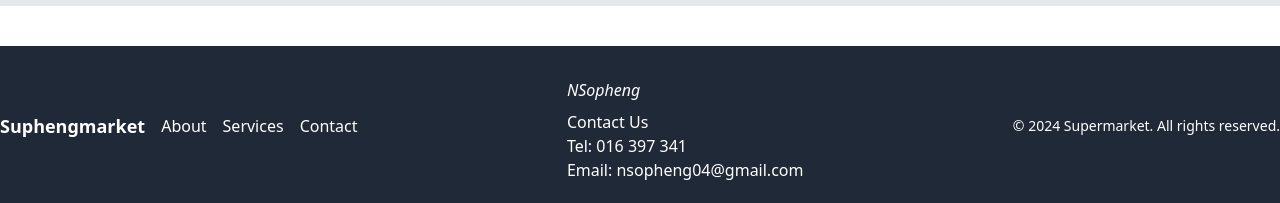
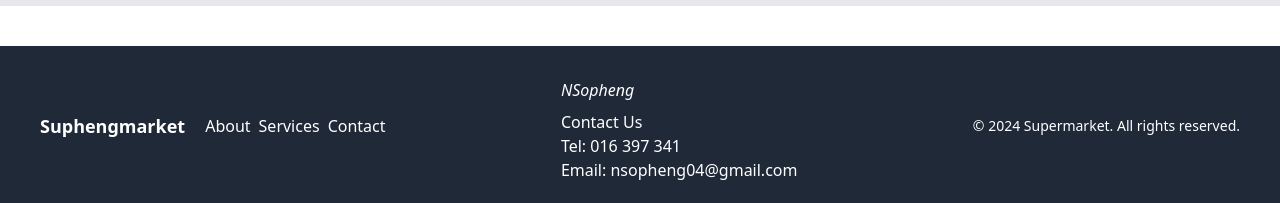
Before and after one commit to neatsopheng/E-commerce-store, a React (Vite) app: page / in a window 1280 px wide. Shown: the part 1181-1384 px from the top of the page. Built offline with nearby package versions, Linux system fonts and the light colour scheme; no server answers; the database is empty; what simple-zustand-devtools would draw is missing.

Commit message:
admin navbar

```diff
--- a/src/App.tsx
+++ b/src/App.tsx
@@ -3,6 +3,7 @@ import Footer from "./Pages/Footer";
 import ProductGrid from "./Pages/ProductGrid";
 import Sidebar from "./Pages/Sidebar";
 import NavbarOne from "./Pages/Navbar/NavbarOne";
+import { Toaster } from "sonner";
 
 function App() {
   return (
@@ -13,6 +14,7 @@ function App() {
       <main className="md:flex">
         <Sidebar />
         <ProductGrid />
+        <Toaster />
       </main>
 
       <footer>
--- a/src/Pages/Admin/AdminNavbar.tsx
+++ b/src/Pages/Admin/AdminNavbar.tsx
@@ -5,13 +5,13 @@ const AdminNavbar = () => {
     <div className="md:pl-20 md:pr-15 sticky top-[0] left-0 md:py-5 h-20 px-5 py-2  w-full z-10 flex gap-5 items-center justify-between border-b-4 border-b-slate-600 bg-slate-800">
       <Link to={'/admin'}>
         <h1 className="font-bold text-3xl md:text-4xl  whitespace-nowrap text-green-600 hover:text-green-300 transition duration-300">
-          PStore Admin
+          Admin page
         </h1>
       </Link>
-      <div className="flex flex-row md:flex-row items-center gap-1 md:gap-8">
+      {/* <div className="flex flex-row md:flex-row items-center gap-1 md:gap-8">
         <div className="text-white text-sm">Logged in as Admin1</div>
         <button className="border border-red-500 bg-red-500 text-white px-4 py-1 rounded-xl">Logout</button>
-      </div>
+      </div> */}
     </div>
   )
 }
--- a/src/Pages/Admin/Sidebar/AdminProduct.tsx
+++ b/src/Pages/Admin/Sidebar/AdminProduct.tsx
@@ -1,6 +1,6 @@
 import { CiEdit } from "react-icons/ci";
 import { FaTrash } from "react-icons/fa";
-import { toast, ToastContainer } from "react-toastify";
+import { toast } from "react-toastify";
 import "react-toastify/dist/ReactToastify.css";
 import { LuEye } from "react-icons/lu";
 import { Link } from "react-router-dom";
@@ -136,7 +136,6 @@ const AdminProduct = () => {
             )}
           </div>
 
-          <ToastContainer />
         </div>
       )}
     </>
--- a/src/Pages/Footer.tsx
+++ b/src/Pages/Footer.tsx
@@ -2,11 +2,11 @@ import React from 'react';
 
 const Footer: React.FC = () => {
   return (
-    <footer className="bg-gray-800 text-white py-6">
-      <div className="container  mx-auto flex flex-col md:flex-row gap-10 md:gap-0 justify-between items-center">
-        <div className="flex md:flex-row flex-col items-center space-x-4">
+    <footer className="bg-gray-800 w-screen text-white py-6">
+      <div className="container  mx-auto flex flex-col md:flex-row gap-5 md:gap-0 justify-between items-start md:items-center px-10">
+        <div className="flex md:flex-row flex-col items-center gap-5">
           <span className="text-lg font-semibold">Suphengmarket</span>
-          <nav className="space-x-4">
+          <nav className=" gap-2 flex flex-col md:flex-row">
             <a href="#" className="hover:underline">About</a>
             <a href="#" className="hover:underline">Services</a>
             <a href="#" className="hover:underline">Contact</a>
```
